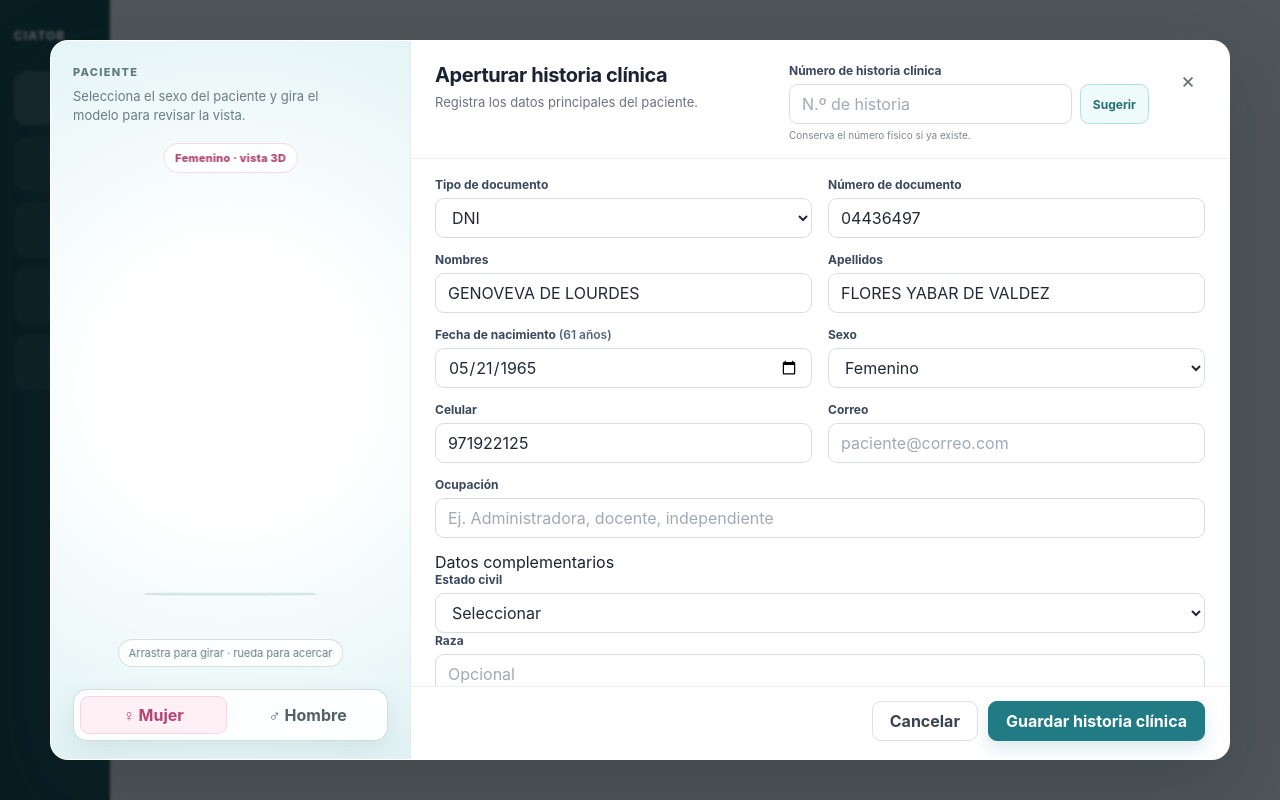
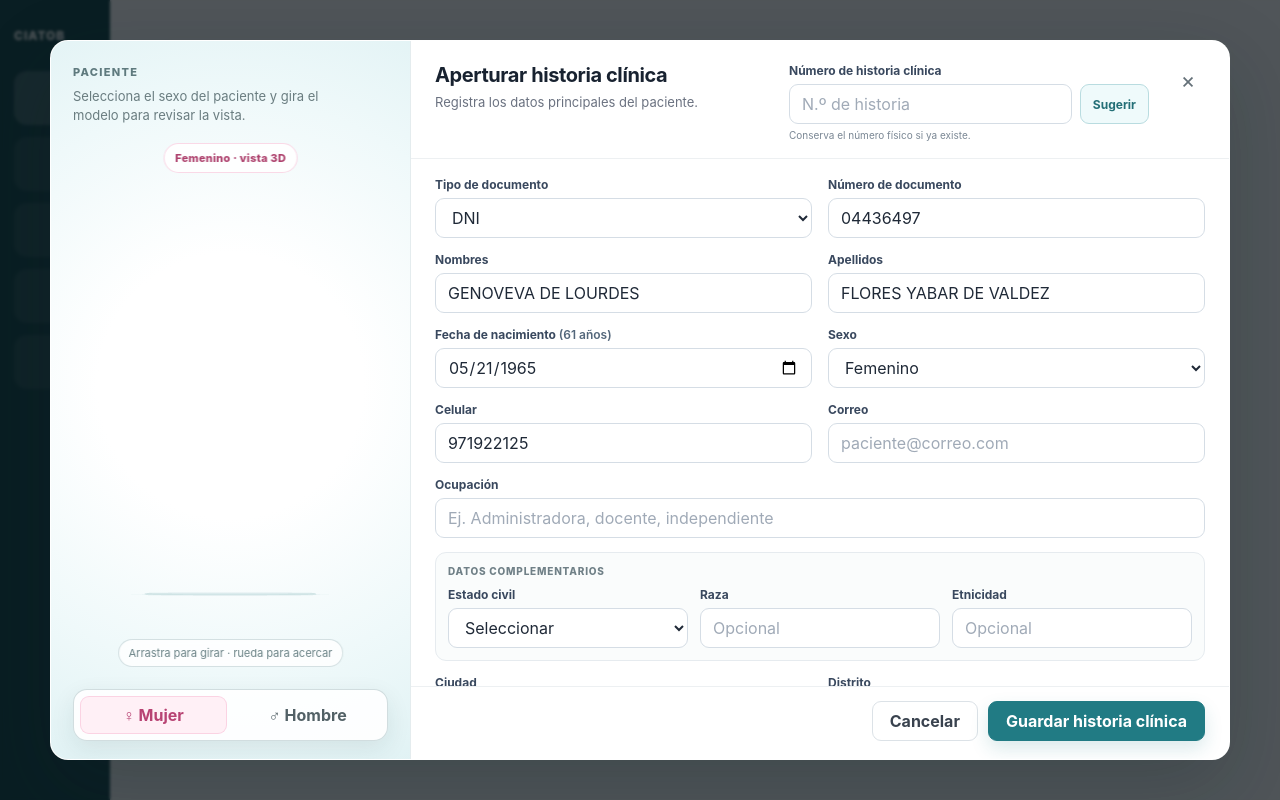
Before and after one commit to joseston/modal_scx, a React (Vite) app: page / in a window 1280 px wide. Built offline with nearby package versions, Linux system fonts and the light colour scheme; no server answers.

Commit message:
Style complementary patient fields

```diff
--- a/src/styles.css
+++ b/src/styles.css
@@ -214,6 +214,26 @@
 .field { min-width: 0; }
 .field.span-2 { grid-column: span 2; }
 
+.supplementary-section {
+  padding: 12px;
+  border: 1px solid #e6ebef;
+  border-radius: 11px;
+  background: #fafcfc;
+}
+.supplementary-heading {
+  margin-bottom: 10px;
+  color: #708087;
+  font-size: 10px;
+  font-weight: 800;
+  letter-spacing: .08em;
+  text-transform: uppercase;
+}
+.supplementary-grid {
+  display: grid;
+  grid-template-columns: repeat(3, minmax(0, 1fr));
+  gap: 12px;
+}
+
 input, select {
   width: 100%;
   height: 40px;
@@ -288,6 +308,7 @@
 @media (max-width: 980px) {
   .patient-modal { grid-template-columns: 310px minmax(0, 1fr); }
   .patient-modal-header { grid-template-columns: minmax(200px, 1fr) minmax(230px, 300px) auto; gap: 14px; }
+  .supplementary-grid { grid-template-columns: 1fr; }
 }
 
 @media (max-width: 800px) {
```
